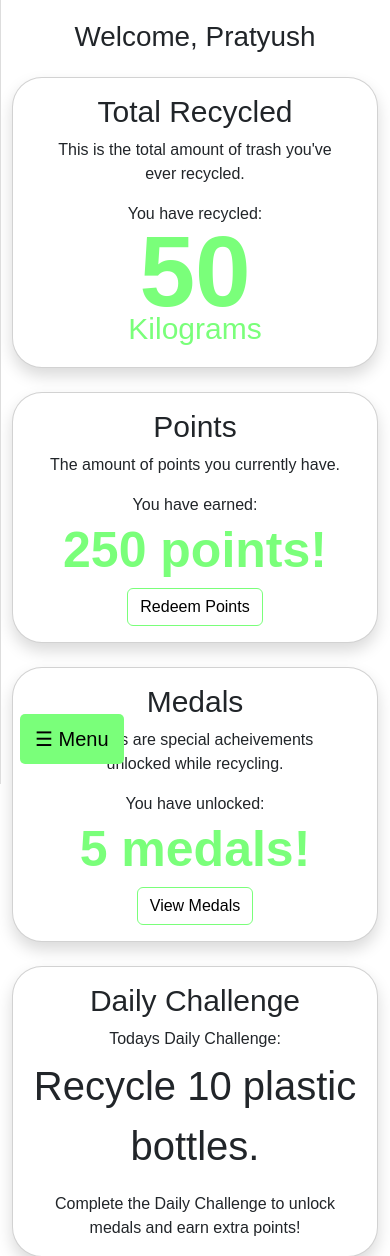
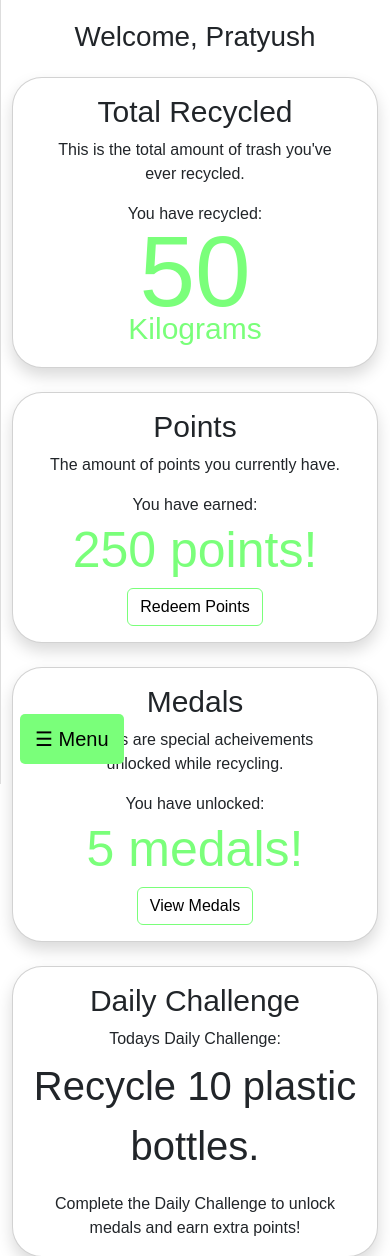
Before and after one commit to Pattuv/EcoDollar, a Flask app: page /dashboard in a window 390 px wide. Shown: the part 60-1316 px from the top of the page. Run offline with Flask 3, Linux system fonts and the light colour scheme; a user stored in the database is signed in; some web fonts are replaced.

Commit message:
improved dashboard responsiveness

```diff
--- a/static/dashboard.css
+++ b/static/dashboard.css
@@ -113,7 +113,7 @@ body {
 .main-dash-text {
   color: rgb(122, 255, 122);
   font-size: 50px;
-  font-weight: 700;
+  font-weight: 600;
   margin-top: -20px;
 }
 
@@ -144,3 +144,18 @@ body {
 .card {
   border-radius: 30px;
 }
+
+.menu-btn {
+  color: black !important;
+  text-decoration: none !important;
+}
+
+@media (max-width: 1024px) {
+  .main-dash-text {
+    font-weight: 500;
+  }
+
+  .main-big-text {
+    font-weight: 500;
+  }
+}
--- a/templates/home.html
+++ b/templates/home.html
@@ -80,9 +80,7 @@
       </div>
     </nav>
 
-    <h1 class="display-4 heading main-txt">
-      Recycle, now you've got a reason to.
-    </h1>
+    <h1 class="display-4 heading">Recycle, now you've got a reason to.</h1>
 
     <div
       class="container d-flex justify-content-center align-items-center main-container"
```
